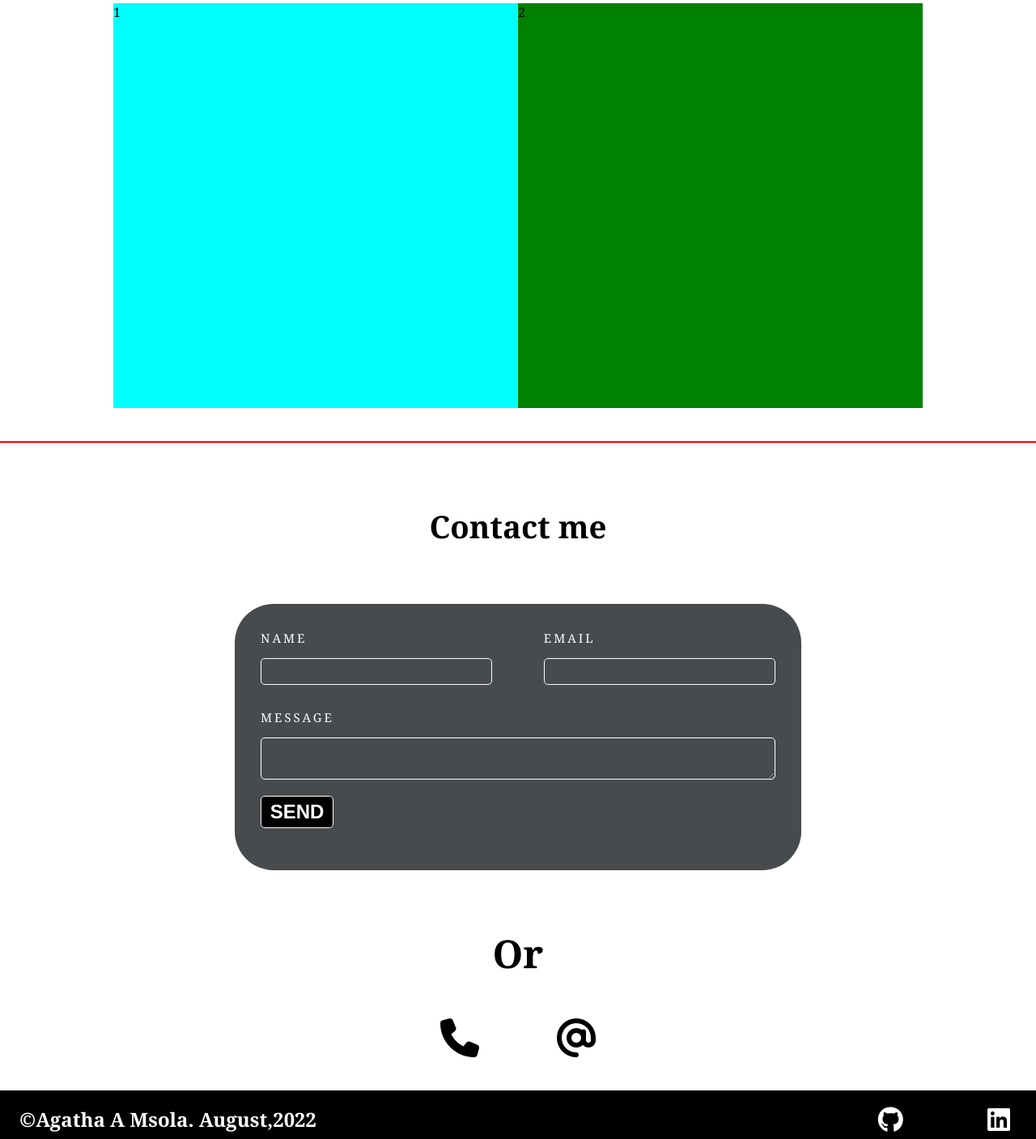
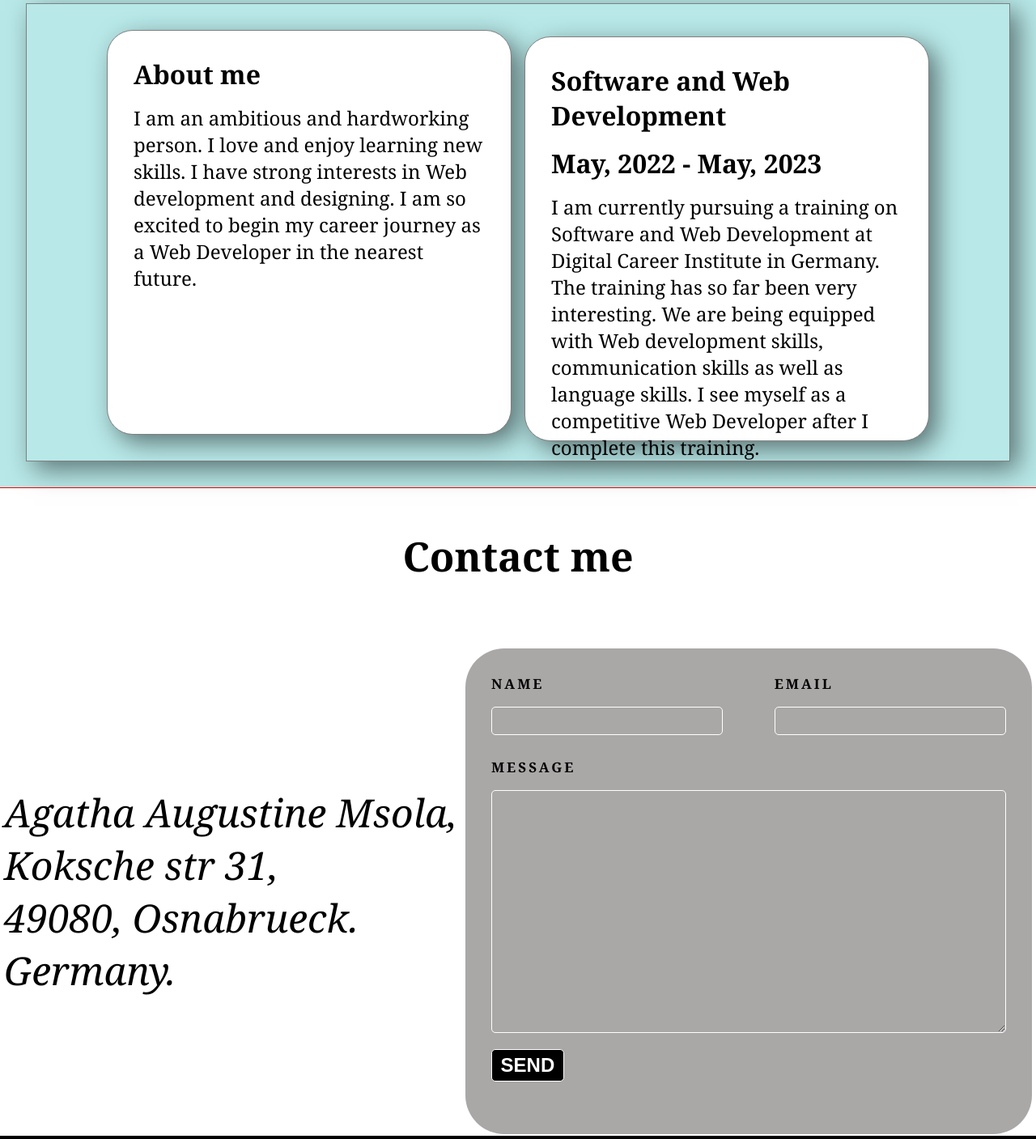
Before and after one commit to Nkeni/Agatha-Portfolio-project, a website built with Parcel: page src/index.html in a window 1280 px wide. Shown: the part 1085-2492 px from the top of the page at 81% size. Built offline with nearby package versions, Linux system fonts and the light colour scheme; a web font is replaced by a local one.

Commit message:
contact page

```diff
--- a/src/index.html
+++ b/src/index.html
@@ -40,7 +40,7 @@
         <div class="intro">
           <h1>Meet Agatha A Msola</h1>
           <h3>Web developer</h3>
-          <p>I am a creative person with a I can do it spirit.</p>
+          <p>Creative with a I can do it spirit.</p>
         </div>
       </section>
       <!-- hero section end -->
@@ -50,24 +50,54 @@
           <img src="./images/image190.png" alt="myimage" width="300px" />
         </div>
         <div class="profile">
-          <div class="me">1</div>
-          <div class="program">2</div>
+          <div class="me">
+            <h2>About me</h2>
+            <p>
+              I am an ambitious and hardworking person. I love and enjoy
+              learning new skills. I have strong interests in Web development
+              and designing. I am so excited to begin my career journey as a Web
+              Developer in the nearest future.
+            </p>
           </div>
-        <!-- <div class="current">
+          <div class="program">
             <h2>Software and Web Development</h2>
-          <p>May, 2022 - May, 2023</p>
-          <p>I am currently pursuing a training on Software and Web Development <br> at Digital Career Institute in Germany. The training has so far been very <br> interesting. We are being equipped with Web development skills, <br> communication skills as well as language skills. I see myself as a <br> competitive Web Developer after I complete this training.</p>
+            <h2>May, 2022 - May, 2023</h2>
+            <p>
+              I am currently pursuing a training on Software and Web Development
+              at Digital Career Institute in Germany. The training has so far
+              been very interesting. We are being equipped with Web development
+              skills, communication skills as well as language skills. I see
+              myself as a competitive Web Developer after I complete this
+              training.
+            </p>
           </div>
-
-        <div class="profile">
-          <div class="pic"><img src="./images/image190.png" alt="my image"></div>
-          <p class="me">I am an ambitious and hardworking person. I love and enjoy learning new skills. <br> Joining DCI for this training is a life changing opportunity for me. There are many <br> job opportunities in this area. Besides the plenty opportunities, I have strong interests <br> in Web development and designing. I am so excited and grateful for this opportunity.</p>
-        </div> -->
+        </div>
       </section>
       <section class="my-contact" id="contact">
         <h2>Contact me</h2>
+        <div class="contact-container">
+          <div class="contact2">
+            <address>
+              Agatha Augustine Msola, <br />
+              Koksche str 31, <br />
+              49080, Osnabrueck. <br />
+              Germany.
+              <!--<p>
+                <i class="fa-solid fa-location" title="Osnabrueck"></i>
+                49080 Osnabrueck, Germany
+              </p>
+              <p>
+                <i class="fa-solid fa-phone" title="+358417443525"></i
+                >+358417443525
+              </p>
+              <p>
+                <i class="fa-solid fa-at" title="agatha@aims.ac.tz"></i
+                >agatha@aims.ac.tz
+              </p> -->
+            </address>
+          </div>
+
           <form action="">
-          <!-- <div class="title"><h3>contact</h3></div> -->
             <div class="half">
               <div class="item">
                 <label for="name">NAME</label>
@@ -86,16 +116,8 @@
               <input type="submit" value="SEND" />
             </div>
           </form>
-        <h4 class="another">Or</h4>
-        <div class="contact2">
-          <div class="phone">
-            <i class="fa-solid fa-phone" title="+358417443525"></i>
         </div>
-
-          <div class="email">
-            <i class="fa-solid fa-at" title="agatha@aims.ac.tz"></i>
-          </div>
-        </div>
+        <!-- <div class="location">1</div> -->
       </section>
     </main>
     <footer>
--- a/src/main.scss
+++ b/src/main.scss
@@ -85,31 +85,41 @@ main {
 
       p {
         margin-top: 1em;
-        font-size: 1vw;
+        font-size: 30px;
       }
     }
 
     h1 {
-      font-size: 2vw;
+      font-size: 50px;
       text-transform: uppercase;
     }
 
     h3 {
       text-transform: uppercase;
       margin-top: 1em;
-      font-size: 1vw;
+      font-size: 30px;
     }
   }
 
   //   about section
 
   .about-me {
-    height: 100vh;
-    border-bottom: 2px solid red;
+    min-height: 100vh;
+    border-bottom: 1px solid red;
+    background-color: rgb(184, 232, 232);
 
     .pic {
       text-align: center;
-      margin-top: 2rem;
+      padding-top: 2rem;
+    }
+
+    h2 {
+      font-size: 2em;
+      margin-bottom: 0.5em;
+    }
+
+    p {
+      font-size: 1.5em;
     }
 
     .profile {
@@ -118,17 +128,32 @@ main {
       align-items: center;
       margin: 2rem;
       flex-wrap: wrap;
+      border: 1px solid grey;
+      box-shadow: 10px 10px 30px rgba(0, 0, 0, 0.5);
+      gap: 1em;
+      // background-color: rgb(0, 217, 255);
 
       .me {
         width: 500px;
         height: 500px;
-        background-color: aqua;
+        padding: 2rem;
+        border: 1px solid grey;
+        margin: 2em 0;
+        box-shadow: 10px 10px 30px rgba(0, 0, 0, 0.5);
+        border-radius: 2em;
+        background-color: white;
       }
 
       .program {
         width: 500px;
         height: 500px;
-        background-color: green;
+        padding: 2rem;
+
+        border: 1px solid grey;
+        margin: 2em 0 1em;
+        box-shadow: 10px 10px 30px rgba(0, 0, 0, 0.5);
+        border-radius: 2em;
+        background-color: white;
       }
     }
   }
@@ -136,22 +161,35 @@ main {
   //   contact section
 
   .my-contact {
-    height: 100vh;
+    min-height: 100vh;
+    // background-image: url(./images/koksche.png);
+    // background-repeat: no-repeat;
+    // background-size: 30%;
+    // background-position: top left;
 
     h2 {
       text-align: center;
-      padding-top: 2em;
-      font-size: 3vw;
+      padding-top: 1em;
+      font-size: 50px;
     }
+    .contact-container {
+      display: flex;
+      justify-content: space-around;
+      align-items: center;
+      margin-top: 5em;
+      flex-wrap: wrap;
 
       form {
-      background-color: rgba(27, 31, 34, 0.8);
+        // background-color: rgba(27, 31, 34, 0.865);
+        background-color: rgb(170, 167, 167);
         width: 700px;
-      margin: 70px auto;
+        height: 600px;
+        // margin: 70px auto;
         max-width: 90%;
         border-radius: 3em;
         padding: 2em;
-      color: white;
+        color: black;
+        font-weight: bold;
 
         .title {
           text-transform: uppercase;
@@ -186,7 +224,7 @@ main {
 
         label {
           display: block;
-        font-size: 15px;
+          font-size: 17px;
           letter-spacing: 3px;
           margin-bottom: 1em;
         }
@@ -201,6 +239,7 @@ main {
             outline: 0;
             padding: 10px;
             width: 100%;
+            height: 300px;
           }
         }
 
@@ -242,13 +281,20 @@ main {
       }
 
       .contact2 {
-      display: flex;
-      justify-content: center;
+        address {
+          // margin-top: 6em;
+          font-size: 3em;
+        }
+
+        p {
+          font-size: 20px;
+        }
 
         .fa-solid {
-        font-size: 3em;
+          font-size: 2em;
           color: black;
           margin: 1em;
+        }
       }
     }
   }
@@ -307,7 +353,10 @@ footer {
     }
   }
 
-  .contact2 {
-    flex-direction: column;
+  .profile {
+    .program {
+      // overflow-x: hidden;
+      min-height: 100vh;
     }
   }
+}
```
Also changed, not shown: src/images/koksche.png (added), src/images/osna.jpeg (added), src/images/osna.jpg (added), src/images/osnabruck.png (added). Lines whose indentation alone changed are shown as unchanged.
